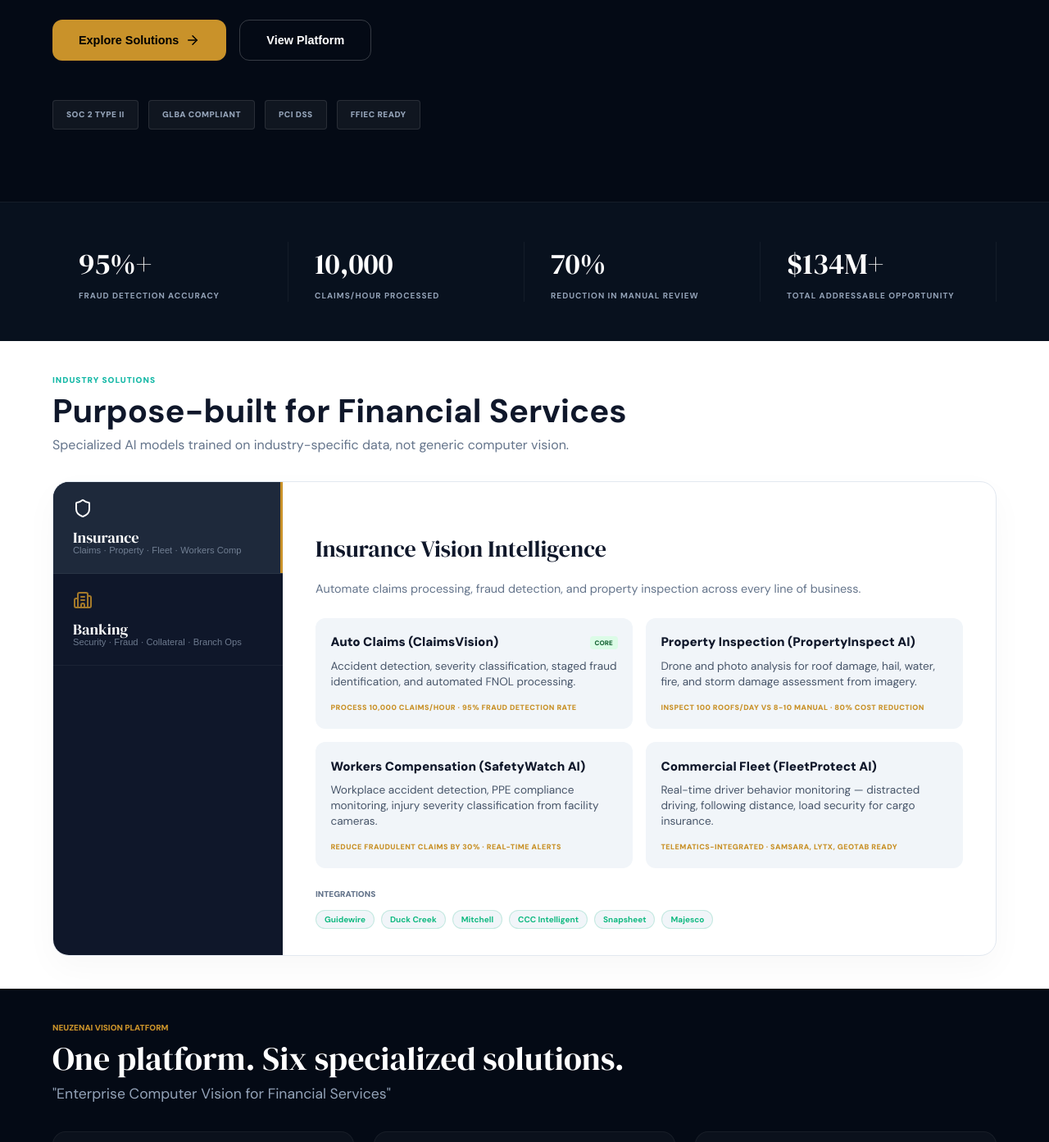
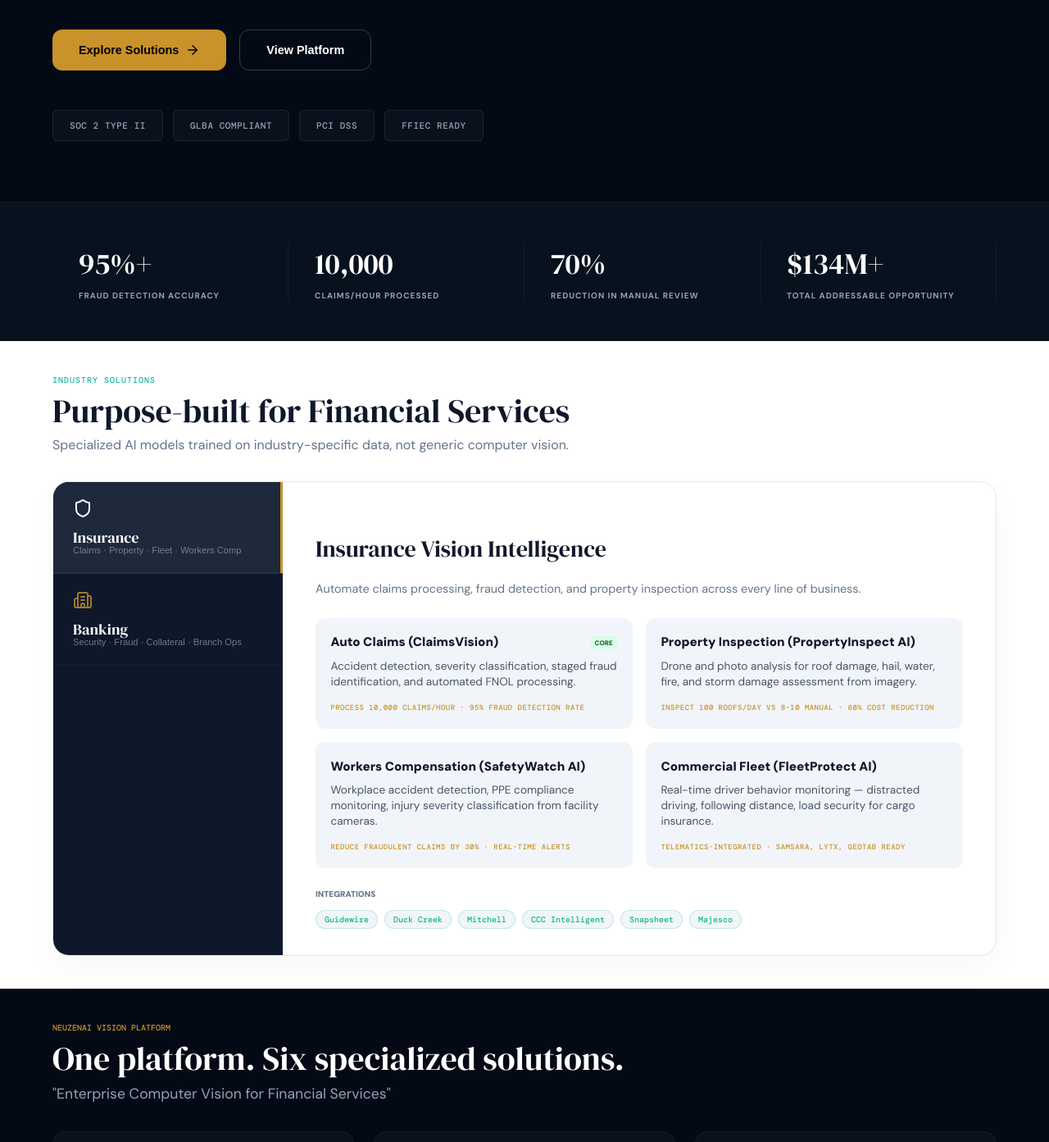
Before and after one commit to ravitejaungrala/NVISIONAI, a React (Vite) app: page / in a window 1280 px wide. Shown: the part 477-1870 px from the top of the page at 82% size. Built offline with nearby package versions, Linux system fonts and the light colour scheme.

Commit message:
latest chnages

```diff
--- a/src/pages/NvisionAI.css
+++ b/src/pages/NvisionAI.css
@@ -1,7 +1,7 @@
 
 /** NVISION AI PRECISE DESIGN SYSTEM **/
 
-@import url('https://fonts.googleapis.com/css2?family=DM+Sans:wght@400;500;700;900&family=DM+Serif+Display:ital@0;1&display=swap');
+@import url('https://fonts.googleapis.com/css2?family=DM+Mono:wght@400;500&family=DM+Sans:wght@400;500;700;900&family=DM+Serif+Display:ital@0;1&display=swap');
 
 :root {
   --navy-bg: #040a15;
@@ -105,7 +105,7 @@ h1, h2, h3, h4 {
   justify-content: center;
   padding: 0 4rem;
 }
-.hero-eyebrow { color: var(--gold); font-size: 10px; font-weight: 900; letter-spacing: 0.2em; text-transform: uppercase; margin-bottom: 0rem; display: flex; align-items: center; gap: 1rem; }
+.hero-eyebrow { color: var(--gold); font-size: 0.75rem; font-weight: 800; letter-spacing: 0.15em; text-transform: uppercase; margin-bottom: 1.5rem; font-family: 'DM Mono', monospace; display: flex; align-items: center; gap: 1rem; }
 .hero-eyebrow::before { content: ""; width: 2rem; height: 1px; background: var(--gold); }
 .hero-title { font-size: 3.5rem; line-height: 1.1; margin-bottom: 1rem; max-width: 900px; }
 .hero-title span { color: var(--gold); font-style: italic; }
@@ -121,17 +121,7 @@ h1, h2, h3, h4 {
   flex-wrap: wrap;
 }
 
-.badge-item {
-  background: rgba(255, 255, 255, 0.05);
-  border: 1px solid rgba(255, 255, 255, 0.1);
-  padding: 0.6rem 1rem;
-  border-radius: 4px;
-  font-size: 10px;
-  font-weight: 800;
-  color: var(--slate);
-  letter-spacing: 0.05em;
-  text-transform: uppercase;
-}
+.badge-item { background: rgba(255,255,255,0.03); border: 1px solid rgba(255,255,255,0.08); padding: 0.6rem 1.25rem; border-radius: 6px; font-size: 11px; font-weight: 700; color: #94a3b8; letter-spacing: 0.05em; transition: 0.3s; font-family: 'DM Mono', monospace; }
 
 /* -------------------------------- STATS -------------------------------- */
 .stats-bar { padding: 3rem 4rem; background: #08111e; display: grid; grid-template-columns: repeat(4, 1fr); border-top: 1px solid rgba(255,255,255,0.05); }
@@ -141,8 +131,8 @@ h1, h2, h3, h4 {
 
 /* -------------------------------- SOLUTIONS -------------------------------- */
 .solutions-section { background: white; color: #0f172a; padding: 2.5rem 4rem; }
-.sol-eyebrow { color: var(--teal); font-size: 10px; font-weight: 900; margin-bottom: 0.5rem; text-transform: uppercase; letter-spacing: 0.1em; }
-.sol-title { font-size: 2.5rem; margin-top: 0; margin-bottom: 0.5rem; line-height: 1.1; }
+.sol-eyebrow { color: var(--teal); font-size: 10px; font-weight: 900; margin-bottom: 0.5rem; text-transform: uppercase; letter-spacing: 0.1em; font-family: 'DM Mono', monospace; }
+.sol-title { font-size: 2.5rem; margin-top: 0; margin-bottom: 0.5rem; line-height: 1.1; font-family: 'DM Serif Display', serif; }
 .sol-sub { color: var(--slate-dark); font-size: 1rem; margin-top: 0; margin-bottom: 2rem; }
 
 .tabs-box { display: flex; border: 1px solid var(--border); border-radius: 20px; overflow: hidden; background: white; box-shadow: 0 15px 40px rgba(0,0,0,0.03); min-height: 420px; }
@@ -165,22 +155,22 @@ h1, h2, h3, h4 {
 .uc-title-text { font-weight: 800; font-size: 0.95rem; color: #0f172a; }
 .uc-core-badge { background: #dcfce7; color: #166534; font-size: 8px; font-weight: 900; padding: 2px 6px; border-radius: 4px; }
 .uc-content { color: #475569; font-size: 0.85rem; line-height: 1.4; margin-bottom: 1rem; min-height: 2.25rem; }
-.uc-metric { color: var(--gold); font-weight: 800; font-size: 9px; text-transform: uppercase; letter-spacing: 0.05em; }
+.uc-metric { color: var(--gold); font-weight: 800; font-size: 9px; text-transform: uppercase; letter-spacing: 0.05em; font-family: 'DM Mono', monospace; }
 
 .integrations-row { margin-top: auto; padding-top: 1.5rem; }
 .int-label { color: #64748b; font-size: 10px; font-weight: 800; text-transform: uppercase; display: block; margin-bottom: 0.75rem; }
 .int-pills { display: flex; gap: 0.5rem; flex-wrap: wrap; }
-.int-pill { background: #f1f5f9; color: #10b981; font-size: 10px; font-weight: 700; padding: 3px 10px; border-radius: 20px; border: 1px solid rgba(16, 185, 129, 0.2); }
+.int-pill { background: #f1f5f9; color: #10b981; font-size: 10px; font-weight: 700; padding: 3px 10px; border-radius: 20px; border: 1px solid rgba(16, 185, 129, 0.2); font-family: 'DM Mono', monospace; }
 
 /* -------------------------------- PLATFORM -------------------------------- */
 .platform-section { padding: 2.5rem 4rem; background: var(--navy-bg); }
-.plat-eyebrow { color: var(--gold); font-size: 10px; font-weight: 900; margin-bottom: 0.5rem; text-transform: uppercase; }
-.plat-title { font-size: 2.5rem; margin-top: 0; margin-bottom: 0.5rem; line-height: 1.1; }
+.plat-eyebrow { color: var(--gold); font-size: 10px; font-weight: 900; margin-bottom: 0.5rem; text-transform: uppercase; font-family: 'DM Mono', monospace; }
+.plat-title { font-size: 2.5rem; margin-top: 0; margin-bottom: 0.5rem; line-height: 1.1; font-family: 'DM Serif Display', serif; }
 .plat-sub { color: var(--slate); font-size: 1.1rem; font-style: italic; margin-top: 0; margin-bottom: 2rem; }
 .plat-grid { display: grid; grid-template-columns: repeat(3, 1fr); gap: 1.5rem; }
 .plat-card { background: rgba(255,255,255,0.03); border: 1px solid rgba(255,255,255,0.05); padding: 1.5rem; border-radius: 16px; transition: 0.3s; }
 .plat-card:hover { transform: translateY(-5px); border-color: rgba(255,255,255,0.1); }
-.plat-tag { color: var(--teal); font-size: 8px; font-weight: 800; letter-spacing: 0.1em; display: inline-block; margin-bottom: 0.75rem; border: 1px solid rgba(20,184,166,0.3); padding: 2px 8px; border-radius: 4px; }
+.plat-tag { color: var(--teal); font-size: 8px; font-weight: 800; letter-spacing: 0.1em; display: inline-block; margin-bottom: 0.75rem; border: 1px solid rgba(20,184,166,0.3); padding: 2px 8px; border-radius: 4px; font-family: 'DM Mono', monospace; }
 .plat-card-title { font-size: 1.5rem; margin-bottom: 0.75rem; }
 .plat-card-desc { color: var(--slate); font-size: 0.85rem; line-height: 1.5; margin-bottom: 1.5rem; min-height: 3.5rem; }
 .plat-card-list { list-style: none; padding: 0; }
@@ -194,17 +184,17 @@ h1, h2, h3, h4 {
 
 /* -------------------------------- PRICING -------------------------------- */
 .pricing-section { background: white; color: #0f172a; padding: 2.5rem 4rem; }
-.price-eyebrow { color: var(--teal); font-size: 10px; font-weight: 900; text-transform: uppercase; letter-spacing: 0.2em; margin-bottom: 0.5rem; }
-.price-title { font-size: 2.25rem; margin-top: 0; margin-bottom: 0.5rem; line-height: 1.1; color: #0f172a; }
+.price-eyebrow { color: var(--teal); font-size: 10px; font-weight: 900; text-transform: uppercase; letter-spacing: 0.2em; margin-bottom: 0.5rem; font-family: 'DM Mono', monospace; }
+.price-title { font-size: 2.5rem; margin-top: 0; margin-bottom: 0.5rem; line-height: 1.1; font-family: 'DM Serif Display', serif; }
 .price-sub { color: var(--slate-dark); font-size: 1rem; max-width: 650px; margin-top: 0; margin-bottom: 2rem; }
-.price-context { color: var(--teal); font-size: 10px; font-weight: 800; letter-spacing: 0.1em; margin-bottom: 1.5rem; border-bottom: 1px solid var(--border); padding-bottom: 0.75rem; width: 100%; }
+.price-context { font-size: 10px; font-weight: 900; color: var(--slate); letter-spacing: 0.15em; margin-bottom: 2rem; border-bottom: 1px solid var(--border); padding-bottom: 0.75rem; font-family: 'DM Mono', monospace; }
 .price-context.banking { color: #c9922a; border-bottom: none; margin-top: 2.5rem; margin-bottom: 1rem; }
 .price-grid { display: grid; grid-template-columns: repeat(3, 1fr); gap: 1.5rem; align-items: stretch; }
 .price-card { background: white; padding: 1.25rem; border-radius: 20px; border: 1px solid var(--border); display: flex; flex-direction: column; position: relative; transition: 0.3s; }
 .price-card.dark { background: #0f172a; border-color: rgba(255,255,255,0.05); color: white; min-height: 140px; }
 .price-card.popular { border-color: var(--teal); border-width: 2px; }
 .popular-badge { position: absolute; top: -12px; left: 50%; transform: translateX(-50%); background: #14b8a6; color: white; padding: 2px 12px; border-radius: 20px; font-size: 9px; font-weight: 700; z-index: 10; }
-.plan-name { font-size: 10px; font-weight: 800; color: #64748b; letter-spacing: 0.1em; margin-bottom: 0.5rem; }
+.plan-name { font-size: 10px; font-weight: 800; color: #64748b; letter-spacing: 0.1em; margin-bottom: 0.5rem; font-family: 'DM Mono', monospace; }
 .price-card.dark .plan-name { color: var(--gold); }
 .plan-price-row { display: flex; align-items: baseline; gap: 0.25rem; margin-bottom: 0.25rem; }
 .plan-price { font-size: 2rem; color: #0f172a; }
```
